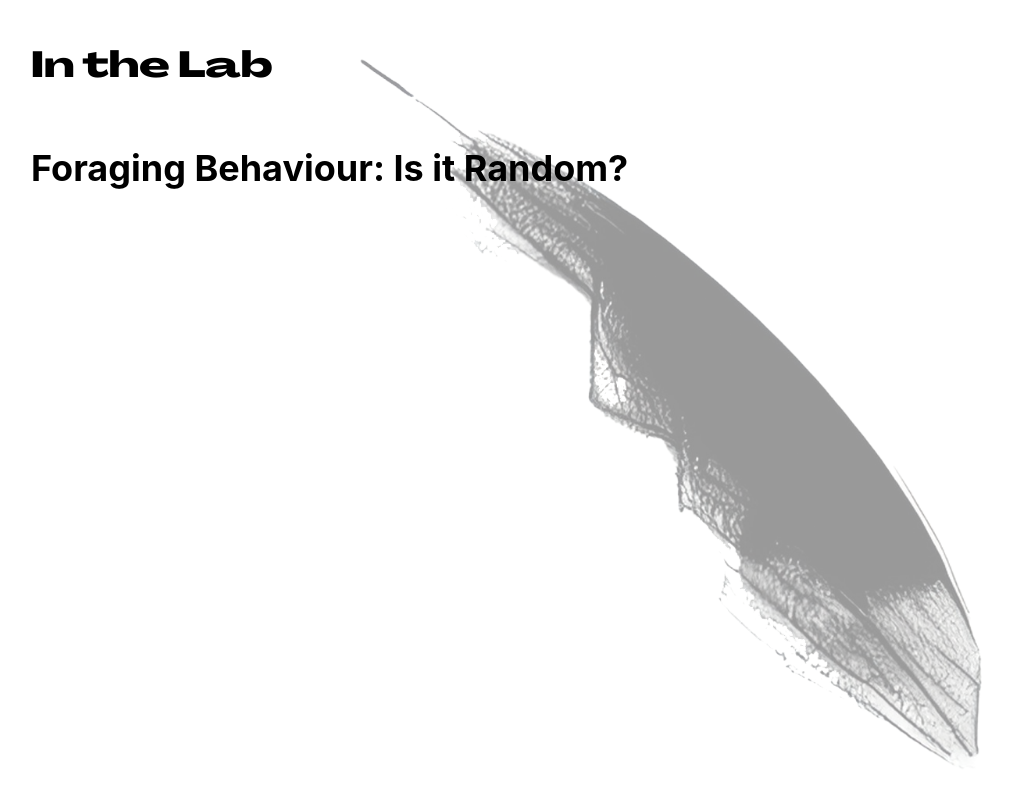
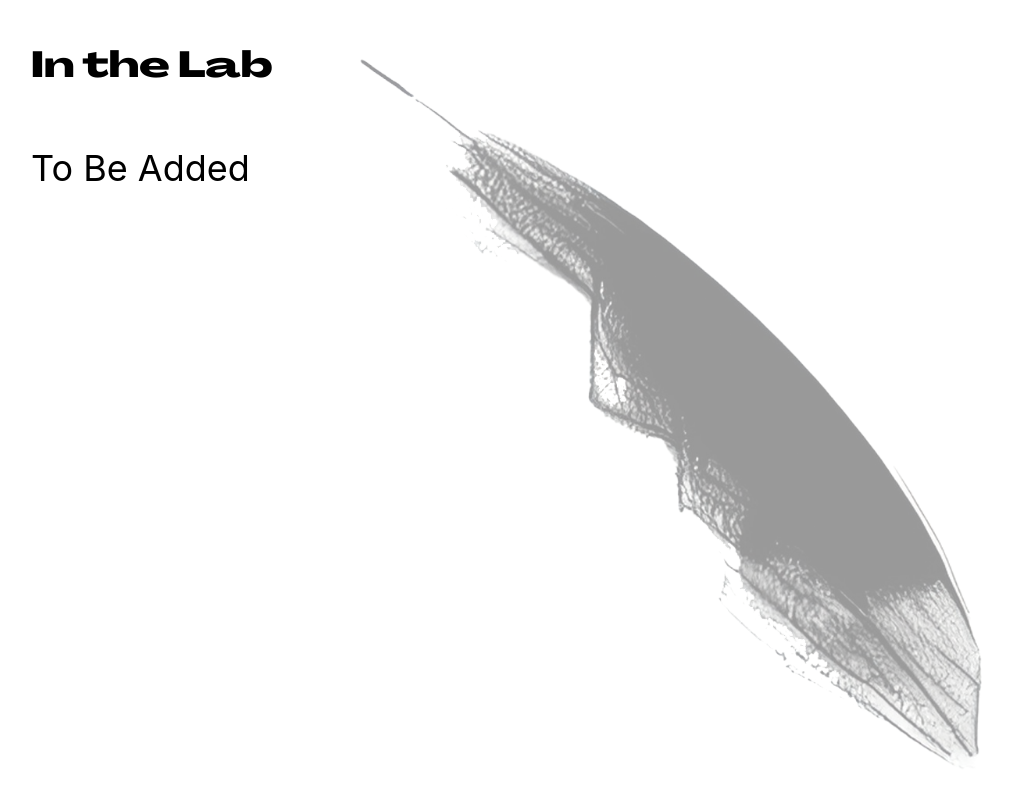
Before and after one commit to saumyatalwani/electric-fish, a React (Create React App) app: page /#/ in a window 1280 px wide. Shown: the part 6480-7286 px from the top of the page, without its empty margins (9-1022 px from the left). Built offline with nearby package versions, Linux system fonts and the light colour scheme.

Commit message:
minor changes to v0.1.1.

```diff
--- a/src/content.js
+++ b/src/content.js
@@ -87,7 +87,7 @@ const eodwp_p4 = ""
 
 */
 
-const itb_sbhd="Foraging Behaviour: Is it Random?"
+const itb_sbhd="To Be Added"
 
 const abt1 = `This website is a part of a voluntary project done by **Hardi Talwani** at the **Ratnam Electrophysiology Lab** at School of Arts and Sciences, Ahmedabad University.`
 
--- a/src/pages/about.js
+++ b/src/pages/about.js
@@ -35,12 +35,15 @@ export default function About() {
           <Markdown className='pb-3'>{data.abt_tls1}</Markdown>
           <Markdown className='pb-3'>{data.abt_tls2}</Markdown>
         </div>
+        {/*
         <div className='px-10 absolute bottom-5 grid w-screen place-items-center z-10'>
           <HashLink to="#ref">
             <img className="aspect-square h-[25px]" src="https://upload.wikimedia.org/wikipedia/commons/f/f2/Arrow_bottom_svg.svg" alt="down arrow"/>
           </HashLink>
         </div>
+        */}
       </div>
+      {/*
       <div className='h-[100vh] p-10 w-full bg-fish relative' id="ref">
         <div className='pb-[75px]'>
           <h1 className='text-6xl heading'>REFERENCES</h1>
@@ -50,6 +53,7 @@ export default function About() {
             <Markdown className='pb-3'>{data.abt_ref2}</Markdown>
           </div>
       </div>
+      */}
       </div>
     )
   }
--- a/src/pages/home.js
+++ b/src/pages/home.js
@@ -206,7 +206,7 @@ export default function Homepage() {
 
         <div className='h-screen p-10 bg-fish' id='exp'>
           <h2 className='text-4xl pb-10 heading'>In the Lab</h2>
-          <Markdown className='py-5 font-bold text-4xl'>{data.itb_sbhd}</Markdown>
+          <Markdown className='py-5 text-4xl'>{data.itb_sbhd}</Markdown>
           <Markdown className='pb-5'>{data.eodP1}</Markdown>
           <Markdown className='pb-5'>{data.eodP2}</Markdown>
           <Markdown className='pb-5'>{data.eodP3}</Markdown>
```
